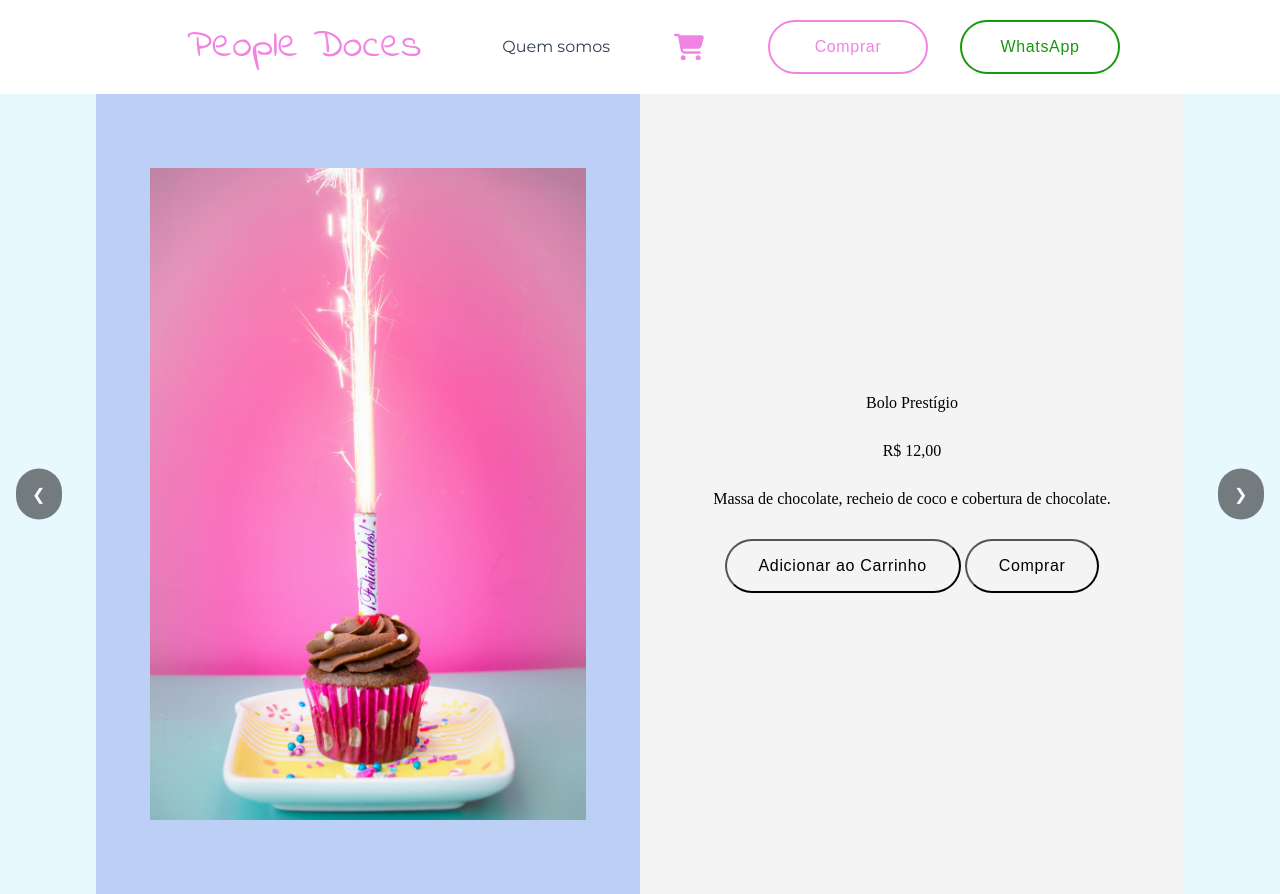
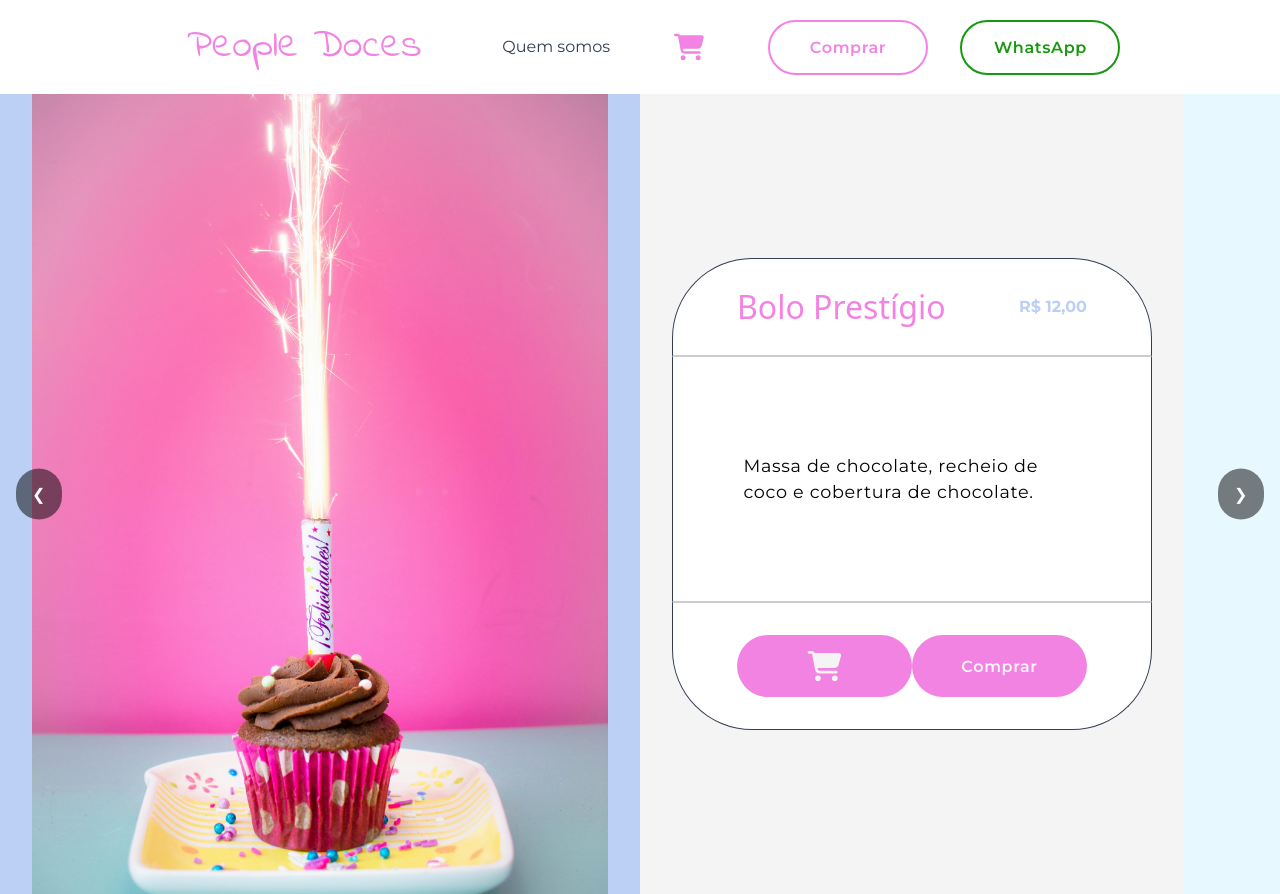
Before and after one commit to raphaelrighetti/people-doces, a plain HTML site: page index.html in a window 1280 px wide. Drawn offline with Linux system fonts and the light colour scheme; a web font is replaced by a local one.

Commit message:
finalizando carrossel

```diff
--- a/css/carousel.css
+++ b/css/carousel.css
@@ -1,3 +1,22 @@
+:root {
+  --main-brand: #F283E3;
+  --secondary-brand: #BCD0F5;
+  --black: #1C2738;
+  --lighter-black: #313E52;
+  --primary-background: #E7F8FE;
+  --secondary-background: #E0F1F7;
+  --white: #F4F4F4;
+  --brighter-white: #FFF;
+  --darker-black: #111111;
+  --grey: #C9CDD3;
+  --purple: #C2B7FC;
+  --whatsapp: #17980E;
+  --transition-time: 200ms;
+  --montserrat: "Montserrat", sans-serif;
+  --indie-flower: "Indie Flower", cursive;
+  --emblema-one: "Emblema One", system-ui
+}
+
 .carousel-container {
   position: relative;
   width: 100%;
@@ -24,25 +43,88 @@
   justify-content: center;
   align-items: center;
   background-color: var(--secondary-brand);
-  width: 85%;
+  width: 100%;
   margin-left: auto;
+  padding: 2em;
 }
 
 .carousel-item img {
-  width: 80%;
+  width: 100%;
   grid-column: 1/2;
 }
 
 .information {
+  font-family: var(--montserrat);
   grid-column: 2/3;
   display: flex;
   flex-direction: column;
-  gap: 2em;
   justify-content: center;
   align-items: center;
   width: 85%;
   margin-right: auto;
+  padding: 2em;
   background-color: var(--white);
+}
+
+.information h3 {
+  font-family: var(--emblema-one);
+  font-size: 2em;
+  color: var(--main-brand);
+}
+
+.price {
+  color: var(--secondary-brand);
+  font-weight: 700;
+}
+
+.information-header {
+  width: 100%;
+  margin-inline: auto;
+  display: flex;
+  justify-content: space-between;
+  align-items: center;
+  background-color: var(--brighter-white);
+  padding: 2em 4em;
+  border: solid 1px var(--lighter-black);
+  border-bottom: solid 2px var(--grey);
+  border-top-right-radius: 5em;
+  border-top-left-radius: 5em;
+}
+
+.information-description {
+  align-self: flex-start;
+  padding: 20% 4em;
+  background-color: var(--brighter-white);
+  border: solid 1px var(--lighter-black);
+  border-bottom: solid 1px var(--grey);
+  border-top: none;
+  width: 100%;
+  line-height: 1.5em;
+  letter-spacing: .04em;
+  font-size: 1.1em;
+}
+
+.buttons {
+  width: 100%;
+  display: flex;
+  justify-content: space-between;
+  align-items: center;
+  background-color: var(--brighter-white);
+  border: solid 1px var(--lighter-black);
+  border-top: solid 1px var(--grey);
+  padding: 2em 4em;
+  border-bottom-right-radius: 5em;
+  border-bottom-left-radius: 5em;
+}
+
+.buttons button {
+  font-family: var(--montserrat);
+  color: var(--white);
+  background-color: var(--main-brand);
+  border: none;
+  font-weight: 600;
+  width: 12em;
+  height: 62px;
 }
 
 .prev,
--- a/css/reset.css
+++ b/css/reset.css
@@ -2,6 +2,10 @@
    v2.0 | 20110126
    License: none (public domain)
 */
+
+* {
+  box-sizing: border-box;
+}
 
 html,
 body,
--- a/css/style.css
+++ b/css/style.css
@@ -1,4 +1,4 @@
-@import url('https://fonts.googleapis.com/css2?family=Indie+Flower&family=Montserrat:ital,wght@0,100..900;1,100..900&display=swap');
+@import url('https://fonts.googleapis.com/css2?family=Emblema+One&family=Indie+Flower&family=Montserrat:ital,wght@0,100..900;1,100..900&display=swap');
 
 :root {
   --main-brand: #F283E3;
@@ -13,6 +13,9 @@
   --purple: #C2B7FC;
   --whatsapp: #17980E;
   --transition-time: 200ms;
+  --montserrat: "Montserrat", sans-serif;
+  --indie-flower: "Indie Flower", cursive;
+  --emblema-one: "Emblema One", system-ui
 }
 
 button {
@@ -95,10 +98,14 @@ a {
   color: var(--whatsapp);
   border: solid 2px var(--whatsapp);
   width: 10em;
+  font-family: var(--montserrat);
+  font-weight: 600;
 }
 
 .contato-button {
   color: var(--main-brand);
   border: solid 2px var(--main-brand);
   width: 10em;
+  font-family: var(--montserrat);
+  font-weight: 600;
 }
--- a/index.html
+++ b/index.html
@@ -34,11 +34,13 @@
           <img src="./assets/images/pexels-gesel-2190381.jpg" alt="Bolo Prestígio">
         </div>
         <div class="information">
-          <h3>Bolo Prestígio</h3>
-          <p>R$ 12,00</p>
-          <p>Massa de chocolate, recheio de coco e cobertura de chocolate.</p>
+          <div class="information-header">
+            <h3>Bolo Prestígio</h3>
+            <p class="price">R$ 12,00</p>
+          </div>
+          <p class="information-description">Massa de chocolate, recheio de coco e cobertura de chocolate.</p>
           <div class="buttons">
-            <button>Adicionar ao Carrinho</button>
+            <button class="carrinho-button"><img src="assets/icons/cart-shopping-white.svg" alt="Carrinho"></button>
             <button>Comprar</button>
           </div>
         </div>
@@ -48,11 +50,13 @@
           <img src="./assets/images/pexels-pixabay-162688.jpg" alt="Bolo Sensação">
         </div>
         <div class="information">
-          <h3>Bolo Sensação</h3>
-          <p>R$ 12,00</p>
-          <p>Massa de chocolate, recheio de coco e cobertura de chocolate.</p>
+          <div class="information-header">
+            <h3>Bolo Sensação</h3>
+            <p class="price">R$ 12,00</p>
+          </div>
+          <p class="information-description">Massa de chocolate, recheio de morango e cobertura de chocolate.</p>
           <div class="buttons">
-            <button>Adicionar ao Carrinho</button>
+            <button class="carrinho-button"><img src="assets/icons/cart-shopping-white.svg" alt="Carrinho"></button>
             <button>Comprar</button>
           </div>
         </div>
@@ -62,25 +66,29 @@
           <img src="./assets/images/pexels-pixabay-264939.jpg" alt="Bolo Tradicional">
         </div>
         <div class="information">
-          <h3>Bolo Tradicional</h3>
-          <p>R$ 12,00</p>
-          <p>Massa de chocolate, recheio de chocolate e cobertura de chocolate.</p>
+          <div class="information-header">
+            <h3>Bolo Tradicional</h3>
+            <p class="price">R$ 12,00</p>
+          </div>
+          <p class="information-description">Massa de chocolate, recheio de chocolate e cobertura de chocolate.</p>
           <div class="buttons">
-            <button>Adicionar ao Carrinho</button>
+            <button class="carrinho-button"><img src="assets/icons/cart-shopping-white.svg" alt="Carrinho"></button>
             <button>Comprar</button>
           </div>
         </div>
       </div>
       <div class="carousel-item">
         <div class="carousel-img-container">
-          <img src="https://via.placeholder.com/300" alt="Bolo John Lemon">
+          <img src="./assets/images/pexels-gesel-2190381.jpg" alt="Bolo John Lemon">
         </div>
         <div class="information">
-          <h3>Bolo John Lemon</h3>
-          <p>R$ 12,00</p>
-          <p>Massa de limão, recheio de limão e cobertura de limão.</p>
+          <div class="information-header">
+            <h3>Bolo John Lemon</h3>
+            <p class="price">R$ 12,00</p>
+          </div>
+          <p class="information-description">Massa de limão, recheio de limão e cobertura de limão.</p>
           <div class="buttons">
-            <button>Adicionar ao Carrinho</button>
+            <button class="carrinho-button"><img src="assets/icons/cart-shopping-white.svg" alt="Carrinho"></button>
             <button>Comprar</button>
           </div>
         </div>
```
Also changed, not shown: assets/icons/cart-shopping-white.svg (added), assets/icons/plus.svg (added).
